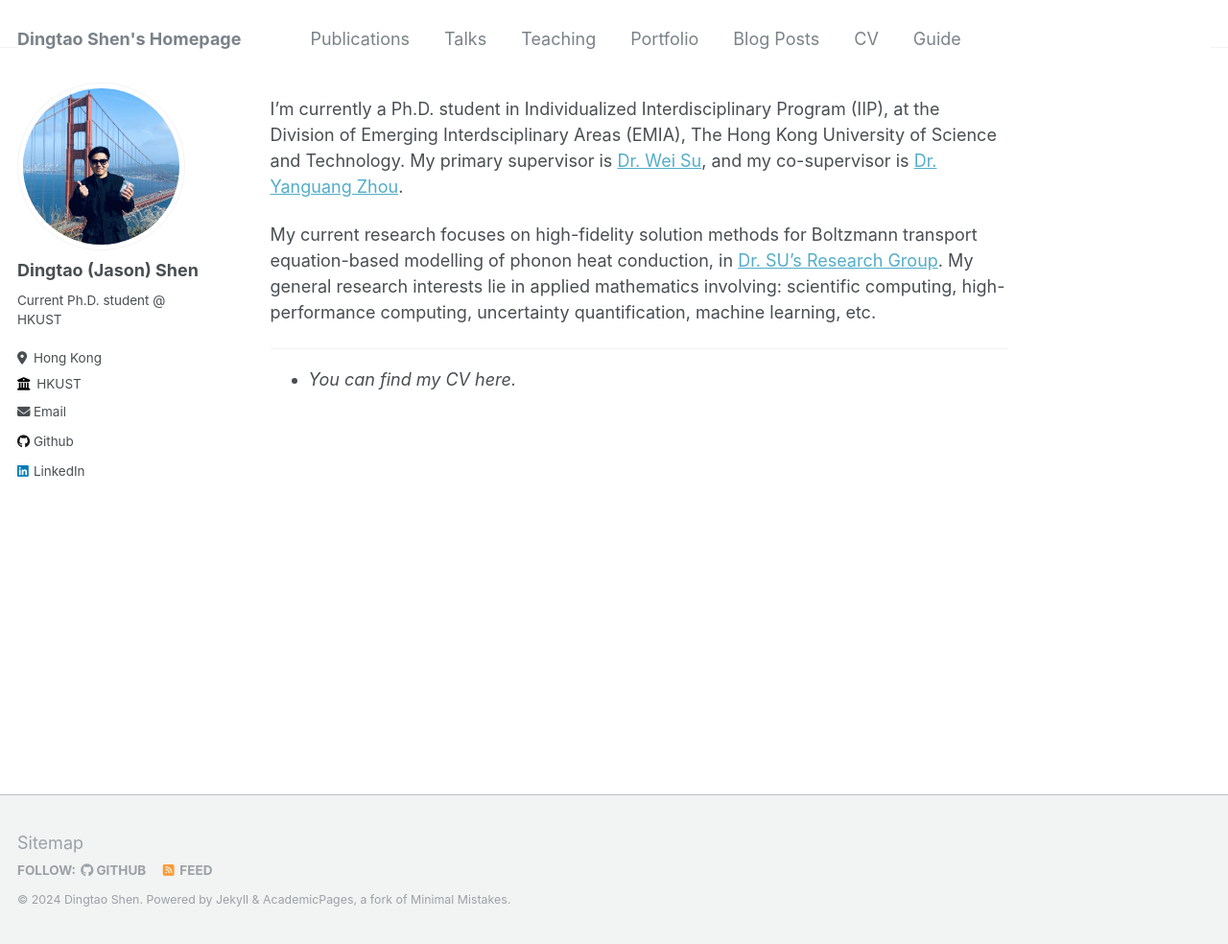
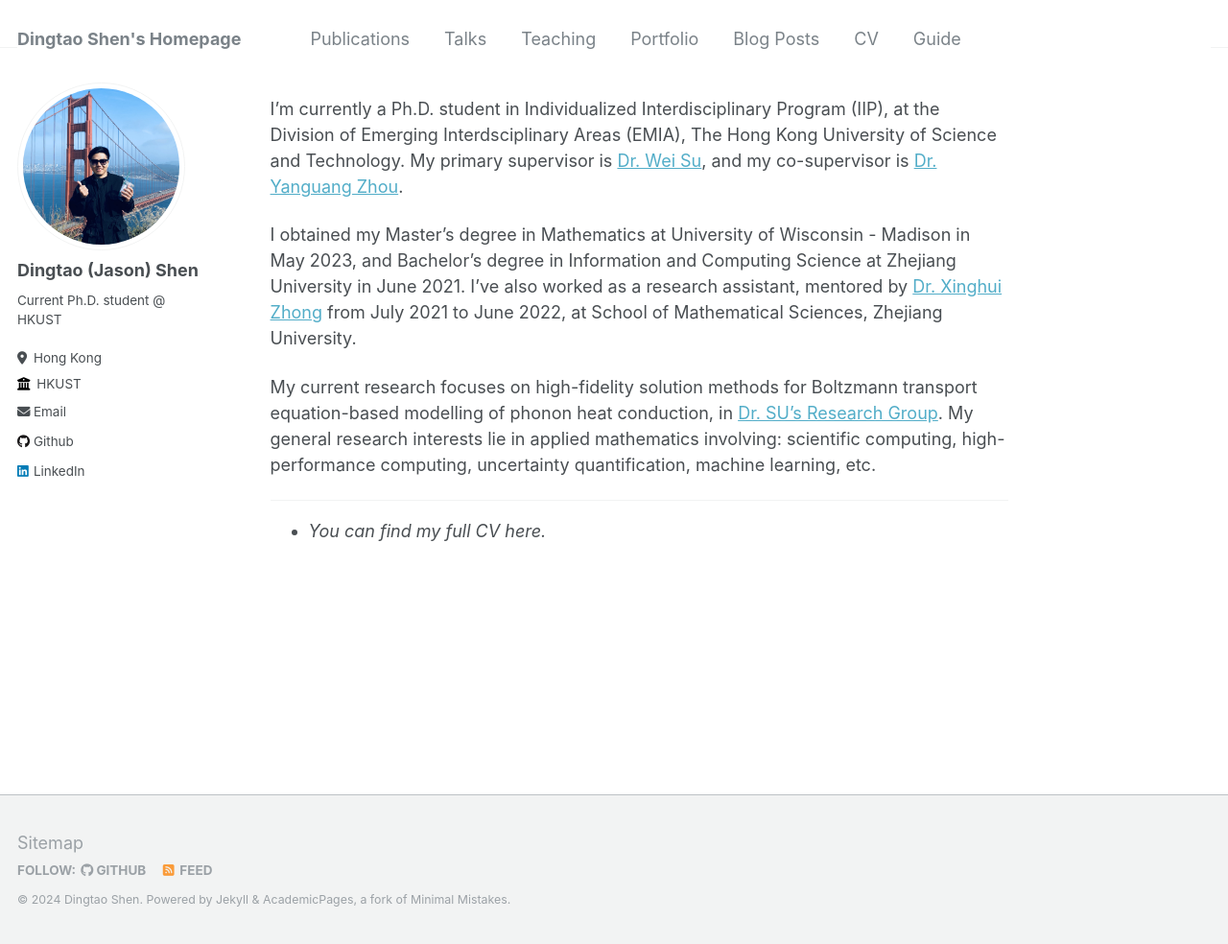
Before and after one commit to dingtao-shen/dingtao-shen.github.io, a Jekyll site: the page built from _pages/about.md, in a window 1280 px wide and 984 px high. Shown: the whole window at 96% size. Built offline with Jekyll 4.4.1, drawn with Linux system fonts in a browser that asks for light colours.

Commit message:
Update about.md

```diff
--- a/_pages/about.md
+++ b/_pages/about.md
@@ -9,9 +9,10 @@
 
 I'm currently a Ph.D. student in Individualized Interdisciplinary Program (IIP), at the Division of Emerging Interdsciplinary Areas (EMIA), The Hong Kong University of Science and Technology. My primary supervisor is [Dr. Wei Su](https://facultyprofiles.hkust.edu.hk/profiles.php?profile=wei-su-weisu), and my co-supervisor is [Dr. Yanguang Zhou](https://seng.hkust.edu.hk/about/people/faculty/yanguang-zhou).
 
+I obtained my Master's degree in Mathematics at University of Wisconsin - Madison in May 2023, and Bachelor's degree in Information and Computing Science at Zhejiang University in June 2021. I've also worked as a research assistant, mentored by [Dr. Xinghui Zhong](https://person.zju.edu.cn/en/zhongxh) from July 2021 to June 2022, at School of Mathematical Sciences, Zhejiang University.
+
 My current research focuses on high-fidelity solution methods for Boltzmann transport equation-based modelling of phonon heat conduction, in [Dr. SU's Research Group](https://weisu-mae.github.io/). My general research interests lie in applied mathematics involving: scientific computing, high-performance computing, uncertainty quantification, machine learning, etc.
-
 
 ---
 
-- _You can find my CV here._
+- _You can find my full CV here._
```
